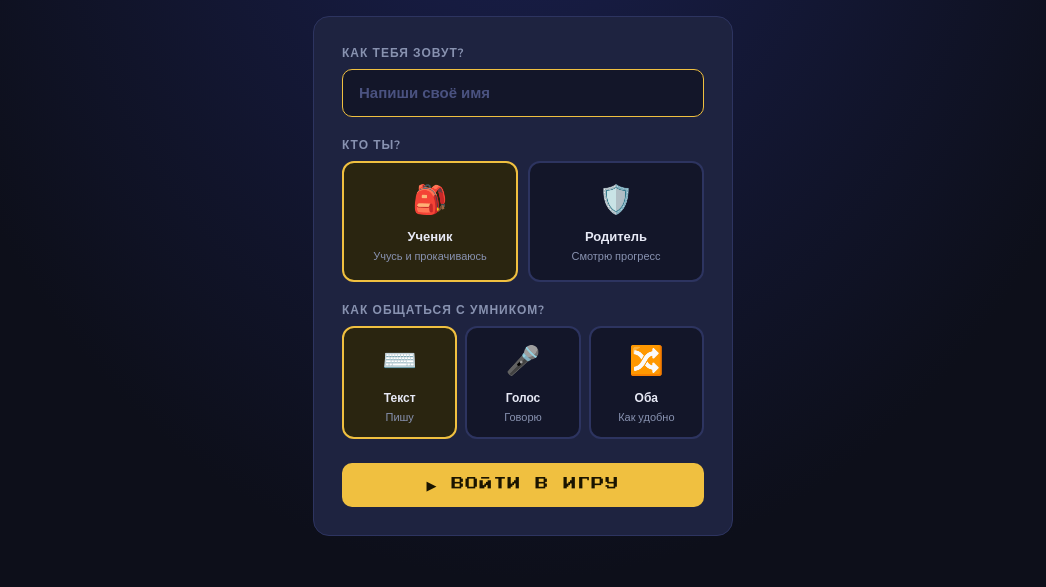
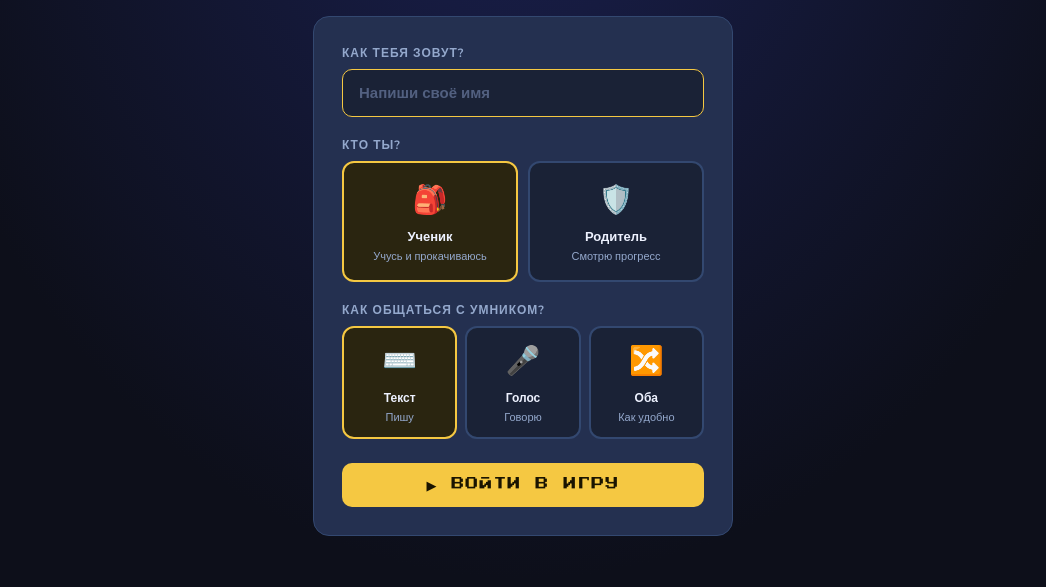
Before and after one commit to belayavs1-hash/jarvis, a plain HTML site: page репетитор/index.html in a window 1280 px wide. Shown: the part 213-800 px from the top of the page, without its empty margins (117-1163 px from the left). Drawn offline with nearby package versions, Linux system fonts and the light colour scheme.

Commit message:
[agent] feat: светлее тема, люди-счётчики и лайфхаки устного счёта в 'Хочу всё знать'

```diff
--- a/репетитор/index.html
+++ b/репетитор/index.html
@@ -7,24 +7,24 @@
 <link href="https://fonts.googleapis.com/css2?family=Press+Start+2P&family=Nunito:wght@400;600;700;800;900&family=Nunito+Sans:wght@400;600&display=swap" rel="stylesheet">
 <style>
 :root {
-  --bg: #0d0f1a;
-  --bg2: #131629;
-  --bg3: #1a1e35;
-  --card: #1e2340;
-  --border: #2d3460;
-  --accent: #f0c040;
-  --accent2: #ff8c42;
-  --math-color: #ffb347;
-  --math-bg: #2a1f0a;
-  --russian-color: #7ec8e3;
-  --russian-bg: #0a1f2a;
-  --english-color: #90ee90;
-  --english-bg: #0a2a0f;
-  --speech-color: #dda0dd;
-  --speech-bg: #1f0a2a;
-  --text: #e8eaf6;
-  --text2: #8892b0;
-  --text3: #4a5280;
+  --bg: #111827;
+  --bg2: #1a2236;
+  --bg3: #212d45;
+  --card: #243050;
+  --border: #334870;
+  --accent: #f5c842;
+  --accent2: #ff9a55;
+  --math-color: #ffc155;
+  --math-bg: #2d2008;
+  --russian-color: #7fd8f5;
+  --russian-bg: #08202e;
+  --english-color: #7de87d;
+  --english-bg: #082a10;
+  --speech-color: #e0aaff;
+  --speech-bg: #200a30;
+  --text: #eef2ff;
+  --text2: #94a8cc;
+  --text3: #526080;
   --green: #4caf50;
   --red: #ef5350;
   --pixel: 'Press Start 2P', monospace;
@@ -3879,6 +3879,10 @@ const KNOW_FACTS = {
       fact:'Слово «геометрия» по-гречески означает «землемерие».\n\nКаждый год Нил разливался и смывал границы полей. Египтяне должны были заново их восстанавливать — так родилась геометрия!\n\nЕгипетские верёвочники использовали верёвку с 12 равными отрезками. Они складывали её треугольником 3-4-5 — получался прямой угол. Так строили пирамиды!\n\nТеорему Пифагора знали в Египте за 1 000 лет до Пифагора. Но именно Пифагор первым её доказал.' },
     { emoji:'🌍', title:'Математика в разных культурах', tag:'Хочу всё знать',
       fact:'Математику развивали сразу несколько цивилизаций независимо друг от друга:\n\n🇮🇳 Индия: придумали ноль, отрицательные числа, десятичные дроби\n🇸🇦 Арабы: слово «алгебра» — арабское (аль-джабр), принесли индийские цифры в Европу\n🇨🇳 Китай: теорема Пифагора, отрицательные числа, десятичные дроби — всё это знали независимо от Европы\n🇬🇷 Греция: доказательства, аксиомы, логика в математике\n\nНаши «арабские» цифры (1,2,3…) на самом деле придумали в Индии — арабы их лишь передали Европе.' },
+    { emoji:'🧮', title:'Люди-счётчики: живые калькуляторы', tag:'Рекорды',
+      fact:'Некоторые люди считают быстрее любого калькулятора:\n\n🏆 Джордж Биддер умножал 9-значные числа в уме за 6 минут. После смерти в 1878 году признан величайшим «живым калькулятором» в истории.\n\n🇮🇳 Шакунтала Деви в 1980 году умножила два 13-значных числа за 28 секунд — попала в Книгу рекордов Гиннеса.\n\n🎲 Виллем Клейн извлёк корень 73-й степени из 500-значного числа за 2 минуты 43 секунды.\n\n⚡ Альберто Кото Гарсия — чемпион мира прямо сейчас. Умножает два 8-значных числа за 8 минут и складывает два 100-значных числа за 19 секунд.\n\n👶 Самарт Патель из Индии поставил рекорд в 7 лет — решил 10 задач на умножение за 1 мин 30 сек!' },
+    { emoji:'⚡', title:'Как тренировать устный счёт', tag:'Лайфхак',
+      fact:'Секреты быстрого счёта в уме:\n\n✖️ Умножение на 5 — делим на 2 и умножаем на 10:\n37 × 5 = 37 ÷ 2 × 10 = 18,5 × 10 = 185\n\n✖️ Квадраты чисел, оканчивающихся на 5:\n35² = 3×4 и приписать 25 = 1225\n\n➕ Сложение больших чисел — округляем, потом правим:\n248 + 197 = 248 + 200 − 3 = 445\n\n✖️ Умножение на 11:\n36 × 11 = 3_6, а между цифрами — их сумма: 3+6=9 → 396\n\n🏆 Рекордсмены тренируются по 2-3 часа в день. Главное — регулярность, как в спорте!' },
   ],
   russian: [
     { emoji:'📜', title:'Откуда взялась буква Ё?', tag:'История',
```
Also changed, not shown: репетитор/tutor.html (+22 -18 lines).
